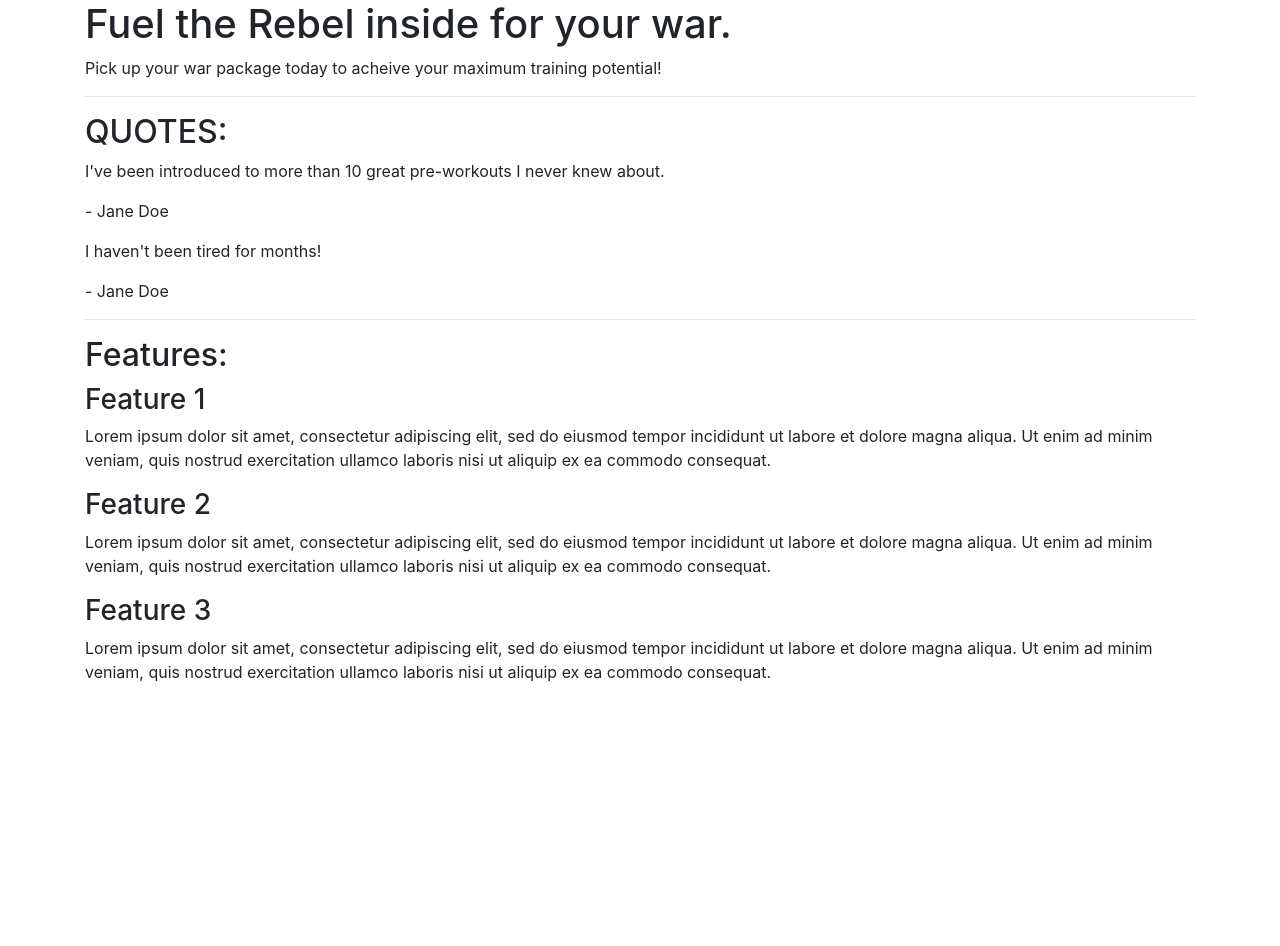
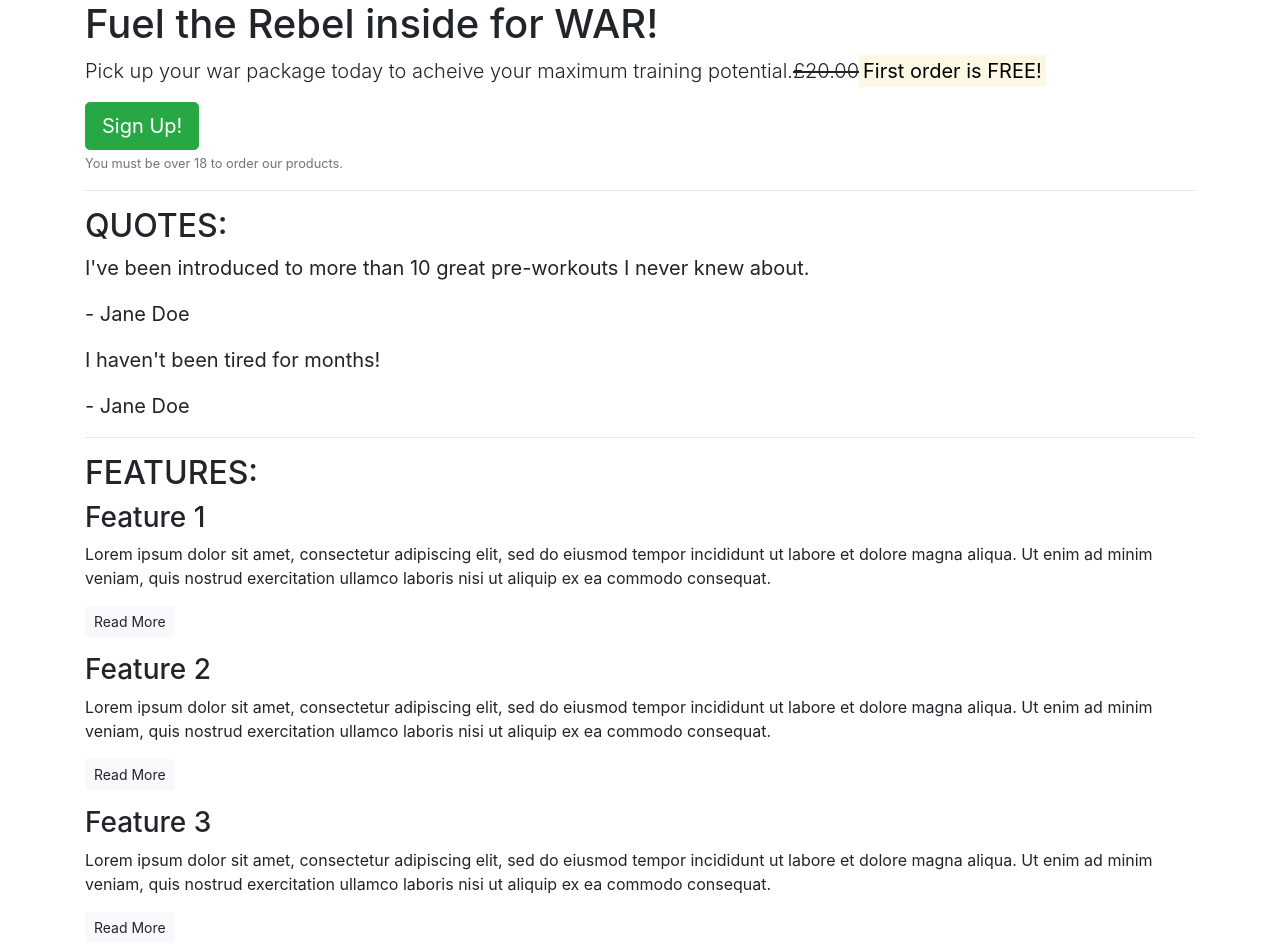
Before and after one commit to StringerMus/bootstrap, a plain HTML site: page index.html in a window 1280 px wide. Before the commit the page ends 800 px from the top, so only its background shows below. Drawn offline with nearby package versions, Linux system fonts and the light colour scheme.

Commit message:
Index.html - Edit callout for key inforamtion to standout. Add buttons to Callout and features sections.

```diff
--- a/index.html
+++ b/index.html
@@ -12,8 +12,10 @@
     <article class="container">
         <!--Callout-->
         <section class=""callout>
-            <h1>Fuel the Rebel inside for your war.</h1>
-            <p>Pick up your war package today to acheive your maximum training potential!</p>
+            <h1>Fuel the Rebel inside for WAR!</h1>
+            <p class="lead">Pick up your war package today to acheive your maximum training potential.<s>£20.00</s><strong><mark>First order is FREE!</mark></strong></p>
+            <button class="btn btn-success btn-lg">Sign Up!</button>
+            <p class="text-muted"><small>You must be over 18 to order our products.</small></p>
         </section>
         <!--/.callout-->
         <hr>
@@ -21,32 +23,35 @@
         <!--quotes-->
         <section class="quotes">
             <h2 class="text-uppercase">Quotes:</h2>
-            <div class="quote">
+            <blockquote class="blockquote">
                 <p>I've been introduced to more than 10 great pre-workouts I never knew about.</p>
                 <p>- Jane Doe</p>
-            </div>
-            <div class="quote">
+            </blockquote>
+            <blockquote class="blockquote">
                 <p>I haven't been tired for months!</p>
                 <p>- Jane Doe</p>
-            </div>
+            </blockquote>
         </section>
         <!-- /.quotes -->
         <hr>
 
         <!-- Features -->
         <section class="features">
-            <h2>Features:</h2>
+            <h2 class="text-uppercase">Features:</h2>
             <div class="feature">
                 <h3>Feature 1</h3>
                 <p>Lorem ipsum dolor sit amet, consectetur adipiscing elit, sed do eiusmod tempor incididunt ut labore et dolore magna aliqua. Ut enim ad minim veniam, quis nostrud exercitation ullamco laboris nisi ut aliquip ex ea commodo consequat.</p>
+                <p><a class="btn btn-sm btn-light" href="">Read More</a></p>
             </div>
             <div class="feature">
                 <h3>Feature 2</h3>
                 <p>Lorem ipsum dolor sit amet, consectetur adipiscing elit, sed do eiusmod tempor incididunt ut labore et dolore magna aliqua. Ut enim ad minim veniam, quis nostrud exercitation ullamco laboris nisi ut aliquip ex ea commodo consequat.</p>
+                <p><a class="btn btn-sm btn-light" href="">Read More</a></p>
             </div>
             <div class="feature">
                 <h3>Feature 3</h3>
                 <p>Lorem ipsum dolor sit amet, consectetur adipiscing elit, sed do eiusmod tempor incididunt ut labore et dolore magna aliqua. Ut enim ad minim veniam, quis nostrud exercitation ullamco laboris nisi ut aliquip ex ea commodo consequat.</p>
+                <p><a class="btn btn-sm btn-light" href="">Read More</a></p>
             </div>
         </section>
         <!-- /.features -->
```
